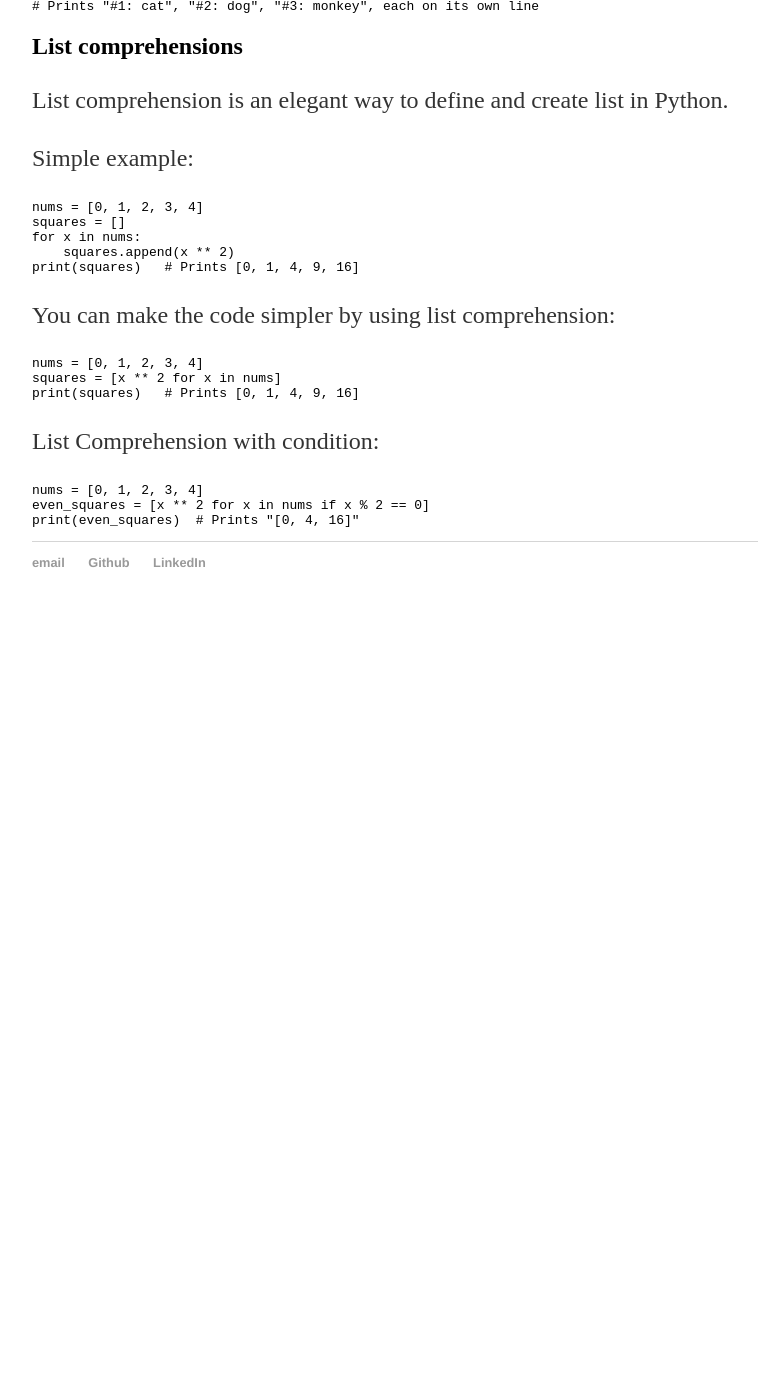
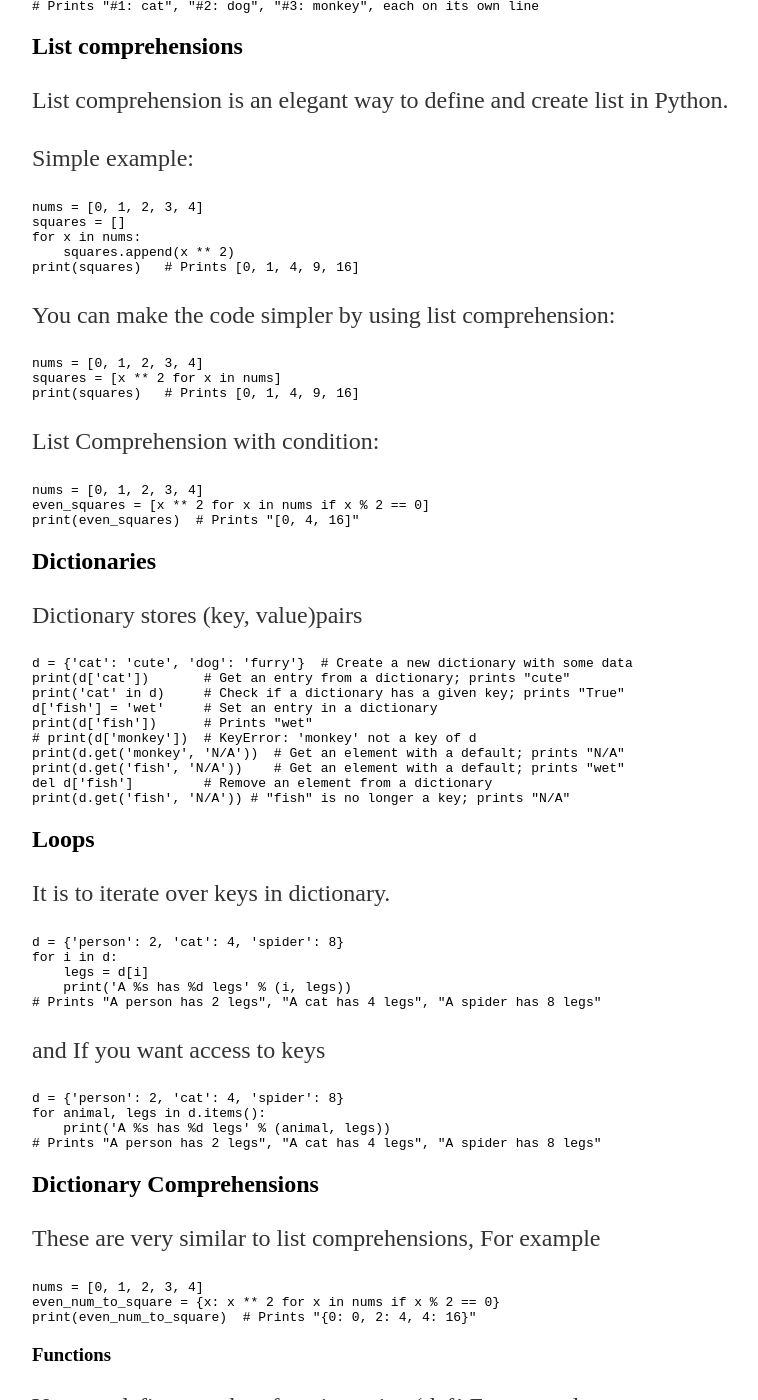
Before and after one commit to summii/summii.github.io, a Jekyll site: the page built from _posts/2017-09-04-python-handbook.md, in a window 1280 px wide and 1400 px high, scrolled down 2397 px. Shown: the whole window, without its empty margins (160-918 px from the left). Built offline with Jekyll 4.4.1, drawn with Linux system fonts in a browser that asks for light colours; before the commit the page ends 3027 px from its top, so only the background shows below that; some of the changed text lies outside the part shown.

Commit message:
Update 2017-09-04-python-handbook.md

````diff
--- a/_posts/2017-09-04-python-handbook.md
+++ b/_posts/2017-09-04-python-handbook.md
@@ -157,3 +157,94 @@ nums = [0, 1, 2, 3, 4]
 even_squares = [x ** 2 for x in nums if x % 2 == 0]
 print(even_squares)  # Prints "[0, 4, 16]"
 ```
+
+## Dictionaries
+
+Dictionary stores (key, value)pairs
+
+```
+d = {'cat': 'cute', 'dog': 'furry'}  # Create a new dictionary with some data
+print(d['cat'])       # Get an entry from a dictionary; prints "cute"
+print('cat' in d)     # Check if a dictionary has a given key; prints "True"
+d['fish'] = 'wet'     # Set an entry in a dictionary
+print(d['fish'])      # Prints "wet"
+# print(d['monkey'])  # KeyError: 'monkey' not a key of d
+print(d.get('monkey', 'N/A'))  # Get an element with a default; prints "N/A"
+print(d.get('fish', 'N/A'))    # Get an element with a default; prints "wet"
+del d['fish']         # Remove an element from a dictionary
+print(d.get('fish', 'N/A')) # "fish" is no longer a key; prints "N/A"
+```
+
+## Loops
+
+It is to iterate over keys in dictionary.
+
+```
+d = {'person': 2, 'cat': 4, 'spider': 8}
+for i in d:
+    legs = d[i]
+    print('A %s has %d legs' % (i, legs))
+# Prints "A person has 2 legs", "A cat has 4 legs", "A spider has 8 legs"
+```
+
+and If you want access to keys
+
+```
+d = {'person': 2, 'cat': 4, 'spider': 8}
+for animal, legs in d.items():
+    print('A %s has %d legs' % (animal, legs))
+# Prints "A person has 2 legs", "A cat has 4 legs", "A spider has 8 legs"
+```
+
+## Dictionary Comprehensions
+
+These are very similar to list comprehensions, For example
+
+```
+nums = [0, 1, 2, 3, 4]
+even_num_to_square = {x: x ** 2 for x in nums if x % 2 == 0}
+print(even_num_to_square)  # Prints "{0: 0, 2: 4, 4: 16}"
+```
+
+### Functions
+
+You can define a python function using 'def'.For example
+
+```
+def sign(x):
+    if x > 0:
+        return 'positive'
+    elif x < 0:
+        return 'negative'
+    else:
+        return 'zero'
+
+for x in [-1, 0, 1]:
+    print(sign(x))
+# Prints "negative", "zero", "positive"
+```
+
+### Classes
+
+The syntaxof defining classes in python is simple.
+
+```
+class Greeter(object):
+
+    # Constructor
+    def __init__(self, name):
+        self.name = name  # Create an instance variable
+
+    # Instance method
+    def greet(self, loud=False):
+        if loud:
+            print('HELLO, %s!' % self.name.upper())
+        else:
+            print('Hello, %s' % self.name)
+
+g = Greeter('Fred')  # Construct an instance of the Greeter class
+g.greet()            # Call an instance method; prints "Hello, Fred"
+g.greet(loud=True)   # Call an instance method; prints "HELLO, FRED!"
+```
+
+End.
````
